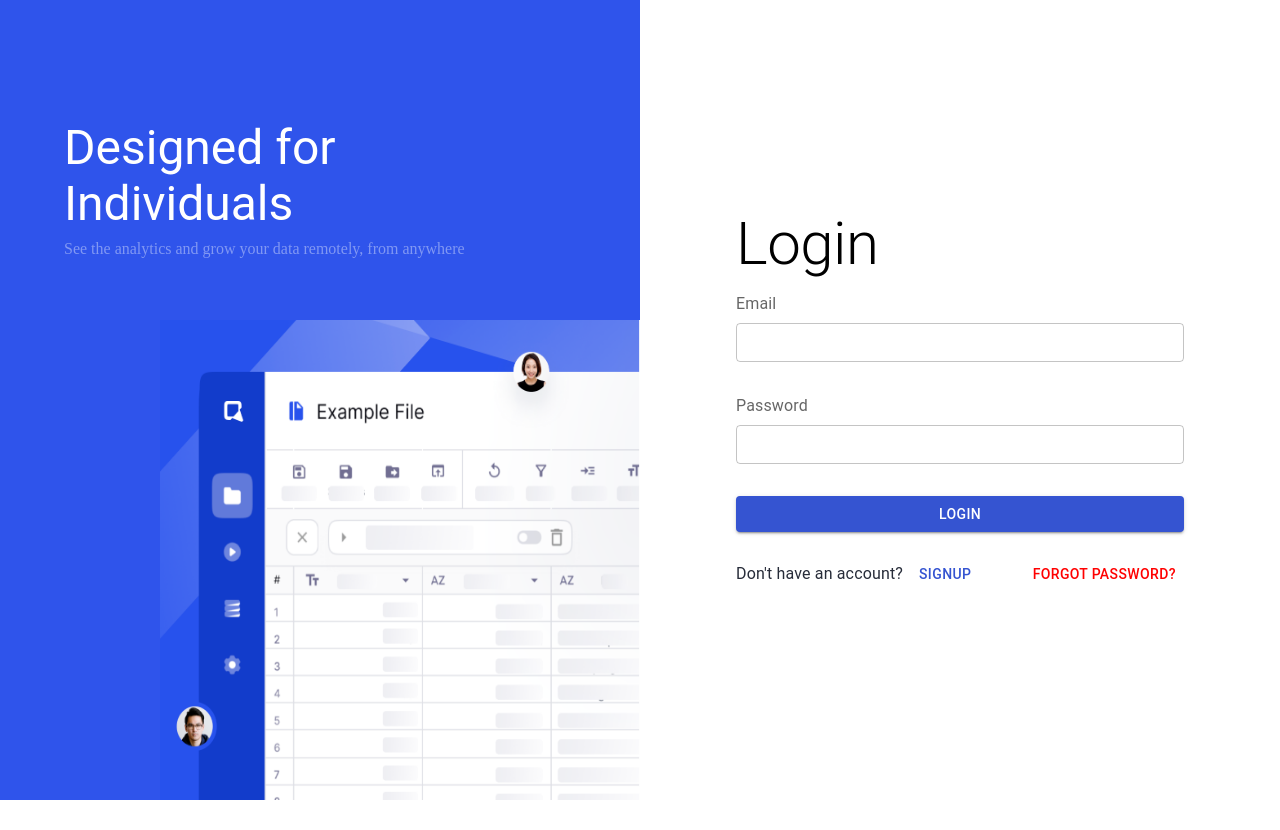
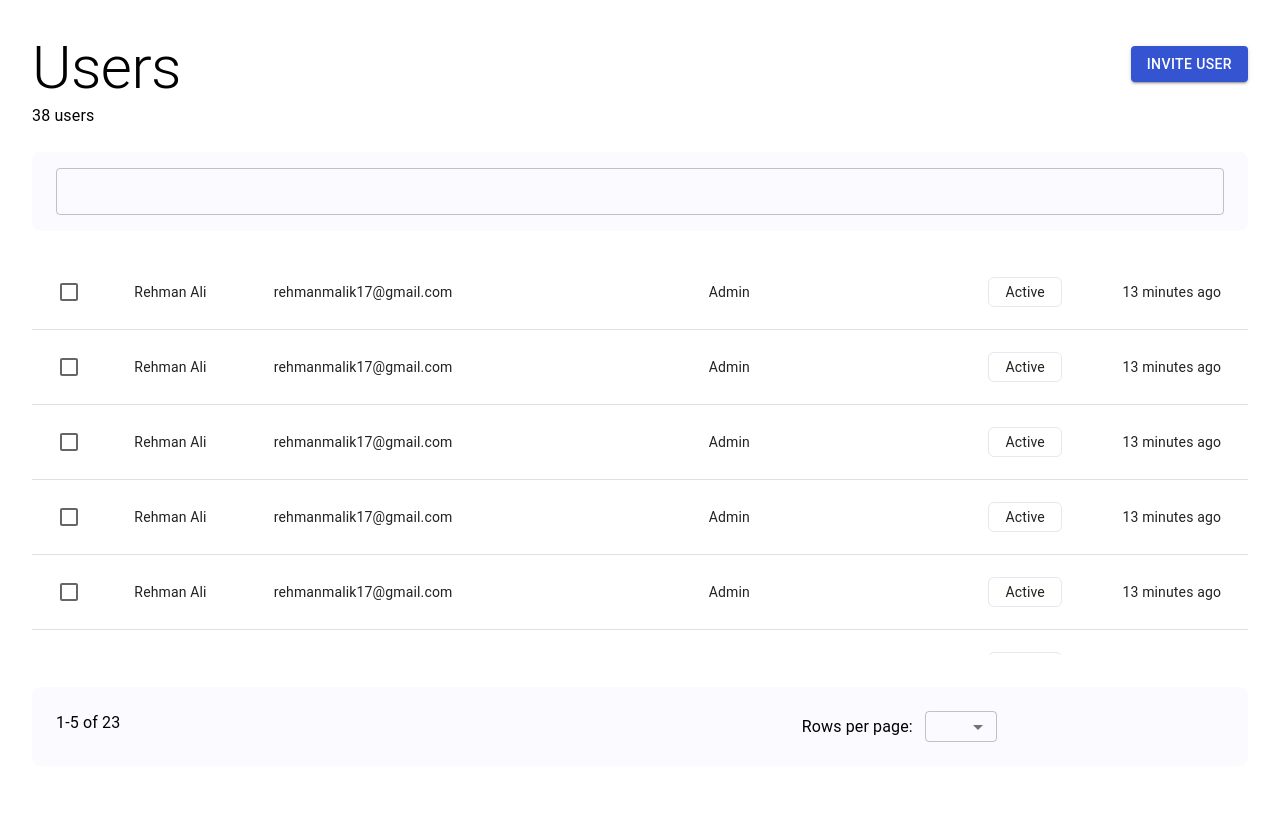
Before and after one commit to rehmanali17/react_employee_directory, a React (Create React App) app: page / in a window 1280 px wide. Before the commit the page ends 800 px from the top, so only its background shows below. Built offline with nearby package versions, Linux system fonts and the light colour scheme.

Commit message:
Fixed formik issues and implemented user listing ui

```diff
--- a/src/App.js
+++ b/src/App.js
@@ -2,6 +2,7 @@ import React from "react";
 import Login from "views/Login";
 import PasswordRecovery from "views/PasswordRecovery";
 import Regisration from "views/Registration";
+import UserListing from "views/dashboard/UserListing";
 import { createTheme } from "@mui/material";
 import { ThemeProvider } from "@mui/material";
 import { Routes, Route } from "react-router-dom";
@@ -18,7 +19,8 @@ function App() {
     return (
         <ThemeProvider theme={theme}>
             <Routes>
-                <Route path="/" element={<Login />} />
+                <Route path="/" element={<UserListing />} />
+                <Route path="/login" element={<Login />} />
                 <Route path="/signup" element={<Regisration />} />
                 <Route
                     path="/recover-password"
--- /dev/null
+++ b/src/components/IconedTextInput.js
@@ -0,0 +1,32 @@
+import React from "react";
+import { TextField } from "@mui/material";
+// import PropTypes from "prop-types";
+
+const IconedTextInput = () => {
+    return (
+        <TextField
+            fullWidth
+            sx={{
+                "& .MuiInputBase-input": {
+                    p: ".75rem",
+                    color: "#6D7382",
+                    fontSize: "1rem",
+                    borderColor: "#E5EBF0",
+                },
+            }}
+        />
+    );
+};
+
+// TextInput.propTypes = {
+//     label: PropTypes.string.isRequired,
+//     name: PropTypes.string.isRequired,
+//     type: PropTypes.string.isRequired,
+//     value: PropTypes.string.isRequired,
+//     onChange: PropTypes.func.isRequired,
+//     onBlur: PropTypes.func.isRequired,
+//     error: PropTypes.string.isRequired,
+//     touched: PropTypes.bool.isRequired,
+// };
+
+export default IconedTextInput;
--- a/src/views/Login.js
+++ b/src/views/Login.js
@@ -49,8 +49,8 @@ const Login = () => {
                                             value={values.email}
                                             onChange={handleChange}
                                             onBlur={handleBlur}
-                                            errors={errors}
-                                            touched={touched}
+                                            error={errors.email}
+                                            touched={touched.email}
                                         />
                                         <TextInput
                                             label="Password"
@@ -59,8 +59,8 @@ const Login = () => {
                                             value={values.password}
                                             onChange={handleChange}
                                             onBlur={handleBlur}
-                                            errors={errors}
-                                            touched={touched}
+                                            error={errors.password}
+                                            touched={touched.password}
                                         />
                                         <CustomButton
                                             type="submit"
--- a/src/views/PasswordRecovery.js
+++ b/src/views/PasswordRecovery.js
@@ -48,8 +48,8 @@ const PasswordRecovery = () => {
                                             value={values.email}
                                             onChange={handleChange}
                                             onBlur={handleBlur}
-                                            errors={errors}
-                                            touched={touched}
+                                            error={errors.email}
+                                            touched={touched.email}
                                         />
                                         <CustomButton
                                             type="submit"
--- /dev/null
+++ b/src/views/dashboard/UserListing.js
@@ -0,0 +1,253 @@
+import React from "react";
+import {
+    Grid,
+    Box,
+    Stack,
+    Typography,
+    Button,
+    TableContainer,
+    Table,
+    TableBody,
+    TableRow,
+    TableCell,
+    Paper,
+    Checkbox,
+    TextField,
+    MenuItem,
+} from "@mui/material";
+import IconedTextInput from "components/IconedTextInput";
+
+const UserListing = () => {
+    function createData(name, calories, fat, carbs, protein) {
+        return { name, calories, fat, carbs, protein };
+    }
+
+    const rows = [
+        createData(
+            "Rehman Ali",
+            "rehmanmalik17@gmail.com",
+            "Admin",
+            "Active",
+            "13 minutes ago"
+        ),
+        createData(
+            "Rehman Ali",
+            "rehmanmalik17@gmail.com",
+            "Admin",
+            "Active",
+            "13 minutes ago"
+        ),
+        createData(
+            "Rehman Ali",
+            "rehmanmalik17@gmail.com",
+            "Admin",
+            "Active",
+            "13 minutes ago"
+        ),
+        createData(
+            "Rehman Ali",
+            "rehmanmalik17@gmail.com",
+            "Admin",
+            "Active",
+            "13 minutes ago"
+        ),
+        createData(
+            "Rehman Ali",
+            "rehmanmalik17@gmail.com",
+            "Admin",
+            "Active",
+            "13 minutes ago"
+        ),
+        createData(
+            "Rehman Ali",
+            "rehmanmalik17@gmail.com",
+            "Admin",
+            "Active",
+            "13 minutes ago"
+        ),
+        createData(
+            "Rehman Ali",
+            "rehmanmalik17@gmail.com",
+            "Admin",
+            "Active",
+            "13 minutes ago"
+        ),
+        createData(
+            "Rehman Ali",
+            "rehmanmalik17@gmail.com",
+            "Admin",
+            "Active",
+            "13 minutes ago"
+        ),
+        createData(
+            "Rehman Ali",
+            "rehmanmalik17@gmail.com",
+            "Admin",
+            "Active",
+            "13 minutes ago"
+        ),
+        createData(
+            "Rehman Ali",
+            "rehmanmalik17@gmail.com",
+            "Admin",
+            "Active",
+            "13 minutes ago"
+        ),
+        createData(
+            "Rehman Ali",
+            "rehmanmalik17@gmail.com",
+            "Admin",
+            "Active",
+            "13 minutes ago"
+        ),
+    ];
+
+    return (
+        <Grid
+            container
+            sx={{
+                width: "100vw",
+                boxSizing: "border-box",
+                p: "2rem",
+            }}
+        >
+            <Grid
+                sx={{
+                    width: "100%",
+                    height: "fit-content",
+                    display: "flex",
+                    justifyContent: "space-between",
+                    alignItems: "center",
+                }}
+            >
+                <Stack>
+                    <Typography variant="h2" component="p">
+                        Users
+                    </Typography>
+                    <Typography>38 users</Typography>
+                </Stack>
+                <Grid sx={{ position: "relative", top: "-1rem" }}>
+                    <Button variant="contained">Invite User</Button>
+                </Grid>
+            </Grid>
+            <Grid
+                sx={{
+                    height: "fit-content",
+                    width: "100%",
+                    p: "1rem 1.5rem",
+                    m: "1.5rem 0",
+                    bgcolor: "#FBFBFF",
+                    borderRadius: "0.5rem",
+                }}
+            >
+                <IconedTextInput />
+            </Grid>
+            <Grid
+                sx={{
+                    width: "100%",
+                    height: "50vh",
+                    overflow: "auto",
+                }}
+            >
+                <TableContainer
+                    component={Paper}
+                    sx={{
+                        boxShadow: "none !important",
+                    }}
+                >
+                    <Table
+                        sx={{ minWidth: 650 }}
+                        aria-label="Users Listing table"
+                    >
+                        <TableBody>
+                            {rows.map(row => (
+                                <TableRow
+                                    key={row.name}
+                                    sx={{
+                                        "&:last-child": {
+                                            border: "none !important",
+                                        },
+                                        cursor: "pointer",
+                                        "&:hover": {
+                                            bgcolor: "#EEF3FE",
+                                        },
+                                    }}
+                                >
+                                    <TableCell>
+                                        <Checkbox />
+                                    </TableCell>
+                                    <TableCell component="th" scope="row">
+                                        {row.name}
+                                    </TableCell>
+                                    <TableCell align="center">
+                                        {row.calories}
+                                    </TableCell>
+                                    <TableCell width="40%" align="center">
+                                        {row.fat}
+                                    </TableCell>
+                                    <TableCell align="right">
+                                        <Box
+                                            sx={{
+                                                border: "1px solid #E5E7F1",
+                                                width: "fit-content",
+                                                p: ".25rem 1rem",
+                                                borderRadius: ".375rem",
+                                            }}
+                                            component="div"
+                                        >
+                                            {row.carbs}
+                                        </Box>
+                                    </TableCell>
+                                    <TableCell align="center">
+                                        {row.protein}
+                                    </TableCell>
+                                </TableRow>
+                            ))}
+                        </TableBody>
+                    </Table>
+                </TableContainer>
+            </Grid>
+            <Grid
+                sx={{
+                    height: "fit-content",
+                    width: "100%",
+                    p: "1.5rem",
+                    m: "2rem 0",
+                    bgcolor: "#FBFBFF",
+                    borderRadius: "0.5rem",
+                    display: "flex",
+                }}
+            >
+                <Typography flexGrow="3">1-5 of 23</Typography>
+                <Grid
+                    sx={{
+                        flexGrow: 1,
+                        display: "flex",
+                        alignItems: "center",
+                        gap: ".75rem",
+                    }}
+                >
+                    <Typography>Rows per page:</Typography>
+                    <TextField
+                        select
+                        value={50}
+                        sx={{
+                            "& .MuiInputBase-input": {
+                                p: ".25rem 2.5rem",
+                                color: "#6D7382",
+                                fontSize: "1rem",
+                                borderColor: "#E5EBF0",
+                            },
+                        }}
+                    >
+                        <MenuItem>25</MenuItem>
+                        <MenuItem>50</MenuItem>
+                        <MenuItem>100</MenuItem>
+                    </TextField>
+                </Grid>
+            </Grid>
+        </Grid>
+    );
+};
+
+export default UserListing;
```
Also changed, not shown: src/components/TextInput.js (+3 -6 lines), src/views/Registration.js (+8 -8 lines).
